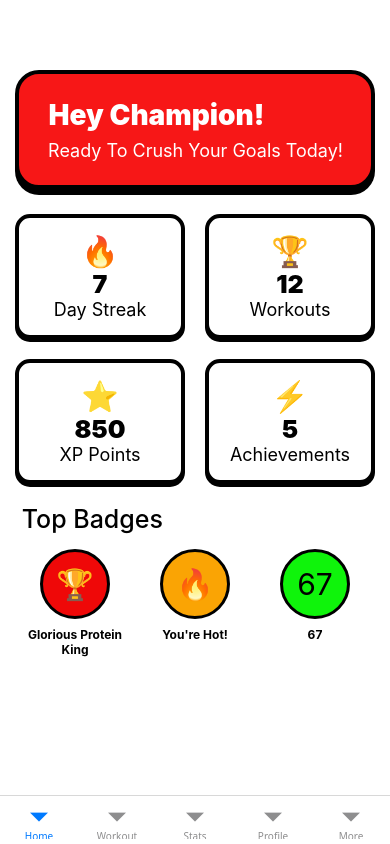
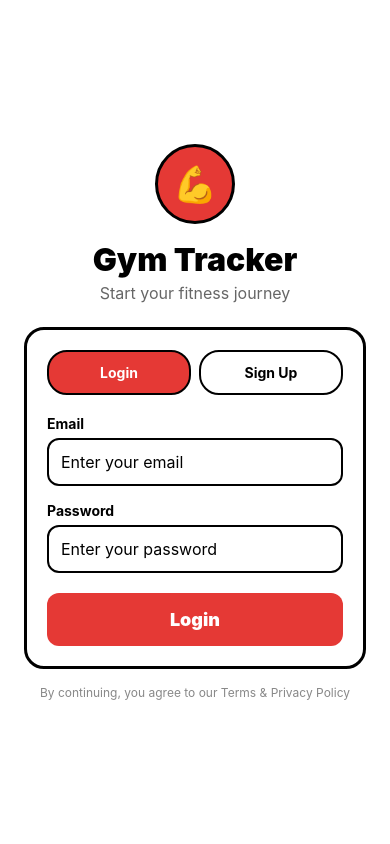
Before and after one commit to Oasis-NEU/s26-group-16, a React Native app: screen / in a window 390 px wide. Built offline with nearby package versions, Linux system fonts and the light colour scheme; no server answers.

Commit message:
connect supabase backend with auth

```diff
--- a/App.js
+++ b/App.js
@@ -1,15 +1,31 @@
 // import function from homescreen
 import HomeScreen from './src/screens/HomeScreen'
-import {NavigationContainer} from '@react-navigation/native'
+import { NavigationContainer } from '@react-navigation/native'
 import TabNavigator from './src/navigation/TabNav'
+import { useState, useEffect } from 'react'
+import { supabase } from './src/lib/supabase'
+import AuthScreen from './src/screens/AuthScreen'
 
 // main function/entry point to start app's frontend
 // will be called on expo's servers
 export default function App() {
+  const [session, setSession] = useState(null)
+
+  useEffect(() => {
+    supabase.auth.getSession().then(({ data: { session } }) => {
+      setSession(session)
+    })
+
+    supabase.auth.onAuthStateChange((_event, session) => {
+      setSession(session)
+    })
+  }, [])
+
   return (
     // Container for main navigation (i.e the bottom tab)
     <NavigationContainer>
-      <TabNavigator/>
+      {/* Shows authentication screen on first login */}
+      {session ? <TabNavigator /> : <AuthScreen />}
     </NavigationContainer>
   )
 }
--- a/src/lib/supabase.js
+++ b/src/lib/supabase.js
@@ -1,8 +1,12 @@
 import { createClient } from '@supabase/supabase-js'
 import AsyncStorage from '@react-native-async-storage/async-storage'
+import 'react-native-url-polyfill/auto'
 
 const supabaseUrl = process.env.EXPO_PUBLIC_SUPABASE_URL
 const supabaseAnonKey = process.env.EXPO_PUBLIC_SUPABASE_ANON_KEY
+
+console.log('URL:', supabaseUrl)
+console.log('KEY:', supabaseAnonKey)
 
 export const supabase = createClient(supabaseUrl, supabaseAnonKey, {
     auth: {
--- /dev/null
+++ b/src/screens/AuthScreen.js
@@ -0,0 +1,158 @@
+import { useState } from 'react'
+import { View, StyleSheet, Text, TextInput, TouchableOpacity, Alert } from 'react-native'
+import { supabase } from '../lib/supabase'
+
+export default function AuthScreen() {
+    // State to track which mode we're in
+    const [mode, setMode] = useState('login') // 'login' or 'signup'
+    const [email, setEmail] = useState('')
+    const [password, setPassword] = useState('')
+    const [loading, setLoading] = useState(false)
+
+    const handleAuth = async () => {
+        setLoading(true)
+        if (mode === 'login') {
+            const { error } = await supabase.auth.signInWithPassword({ email, password })
+            if (error) Alert.alert('Error', error.message)
+        } else {
+            const { error } = await supabase.auth.signUp({ email, password })
+            if (error) Alert.alert('Error', error.message)
+            else Alert.alert('Success', 'Account created! You can now log in.')
+        }
+        setLoading(false)
+    }
+
+    return (
+        <View style={styles.container}>
+            {/* Logo placeholder */}
+            <View style={styles.logo}>
+                <Text style={styles.logoText}>💪</Text>
+            </View>
+
+            {/* Title */}
+            <Text style={styles.title}>Gym Tracker</Text>
+            <Text style={styles.subtitle}>Start your fitness journey</Text>
+
+            {/* Card */}
+            <View style={styles.card}>
+                {/* Toggle buttons */}
+                <View style={styles.toggle}>
+                    <TouchableOpacity
+                        style={[styles.toggleBtn, mode === 'login' && styles.toggleActive]}
+                        onPress={() => setMode('login')}>
+                        <Text style={[styles.toggleText, mode === 'login' && styles.toggleTextActive]}>Login</Text>
+                    </TouchableOpacity>
+                    <TouchableOpacity
+                        style={[styles.toggleBtn, mode === 'signup' && styles.toggleActive]}
+                        onPress={() => setMode('signup')}>
+                        <Text style={[styles.toggleText, mode === 'signup' && styles.toggleTextActive]}>Sign Up</Text>
+                    </TouchableOpacity>
+                </View>
+
+                {/* Email input */}
+                <Text style={styles.label}>Email</Text>
+                <TextInput
+                    style={styles.input}
+                    placeholder="Enter your email"
+                    value={email}
+                    onChangeText={setEmail}
+                    keyboardType="email-address"
+                    autoCapitalize="none"
+                />
+
+                {/* Password input */}
+                <Text style={styles.label}>Password</Text>
+                <TextInput
+                    style={styles.input}
+                    placeholder="Enter your password"
+                    value={password}
+                    onChangeText={setPassword}
+                    secureTextEntry
+                />
+
+                {/* Submit button */}
+                <TouchableOpacity style={styles.button} onPress={handleAuth} disabled={loading}>
+                    <Text style={styles.buttonText}>{loading ? 'Loading...' : mode === 'login' ? 'Login' : 'Sign Up'}</Text>
+                </TouchableOpacity>
+            </View>
+
+            <Text style={styles.terms}>By continuing, you agree to our Terms & Privacy Policy</Text>
+        </View>
+    )
+}
+
+const styles = StyleSheet.create({
+    container: {
+        flex: 1,
+        backgroundColor: '#ffffff',
+        alignItems: 'center',
+        justifyContent: 'center',
+        padding: 24,
+    },
+    logo: {
+        width: 80,
+        height: 80,
+        borderRadius: 40,
+        backgroundColor: '#e53935',
+        alignItems: 'center',
+        justifyContent: 'center',
+        borderWidth: 3,
+        borderColor: '#000',
+        marginBottom: 16,
+    },
+    logoText: { fontSize: 36 },
+    title: {
+        fontSize: 32,
+        fontWeight: '900',
+        color: '#000',
+        marginBottom: 4,
+    },
+    subtitle: {
+        fontSize: 16,
+        color: '#666',
+        marginBottom: 24,
+    },
+    card: {
+        width: '100%',
+        backgroundColor: '#fff',
+        borderRadius: 20,
+        borderWidth: 3,
+        borderColor: '#000',
+        padding: 20,
+        marginBottom: 16,
+    },
+    toggle: {
+        flexDirection: 'row',
+        marginBottom: 20,
+        gap: 8,
+    },
+    toggleBtn: {
+        flex: 1,
+        paddingVertical: 12,
+        borderRadius: 20,
+        borderWidth: 2,
+        borderColor: '#000',
+        alignItems: 'center',
+    },
+    toggleActive: { backgroundColor: '#e53935' },
+    toggleText: { fontWeight: '700', color: '#000' },
+    toggleTextActive: { color: '#fff' },
+    label: { fontWeight: '700', marginBottom: 6 },
+    input: {
+        borderWidth: 2,
+        borderColor: '#000',
+        borderRadius: 12,
+        padding: 12,
+        marginBottom: 16,
+        fontSize: 16,
+    },
+    button: {
+        backgroundColor: '#e53935',
+        borderRadius: 12,
+        padding: 16,
+        alignItems: 'center',
+        marginTop: 4,
+    },
+    buttonText: { color: '#fff', fontWeight: '900', fontSize: 18 },
+    terms: { color: '#888', fontSize: 12, textAlign: 'center' },
+})
```
Also changed, not shown: package.json (+11 -6 lines), 1 other file (tests, documents, lock files or other folders).
